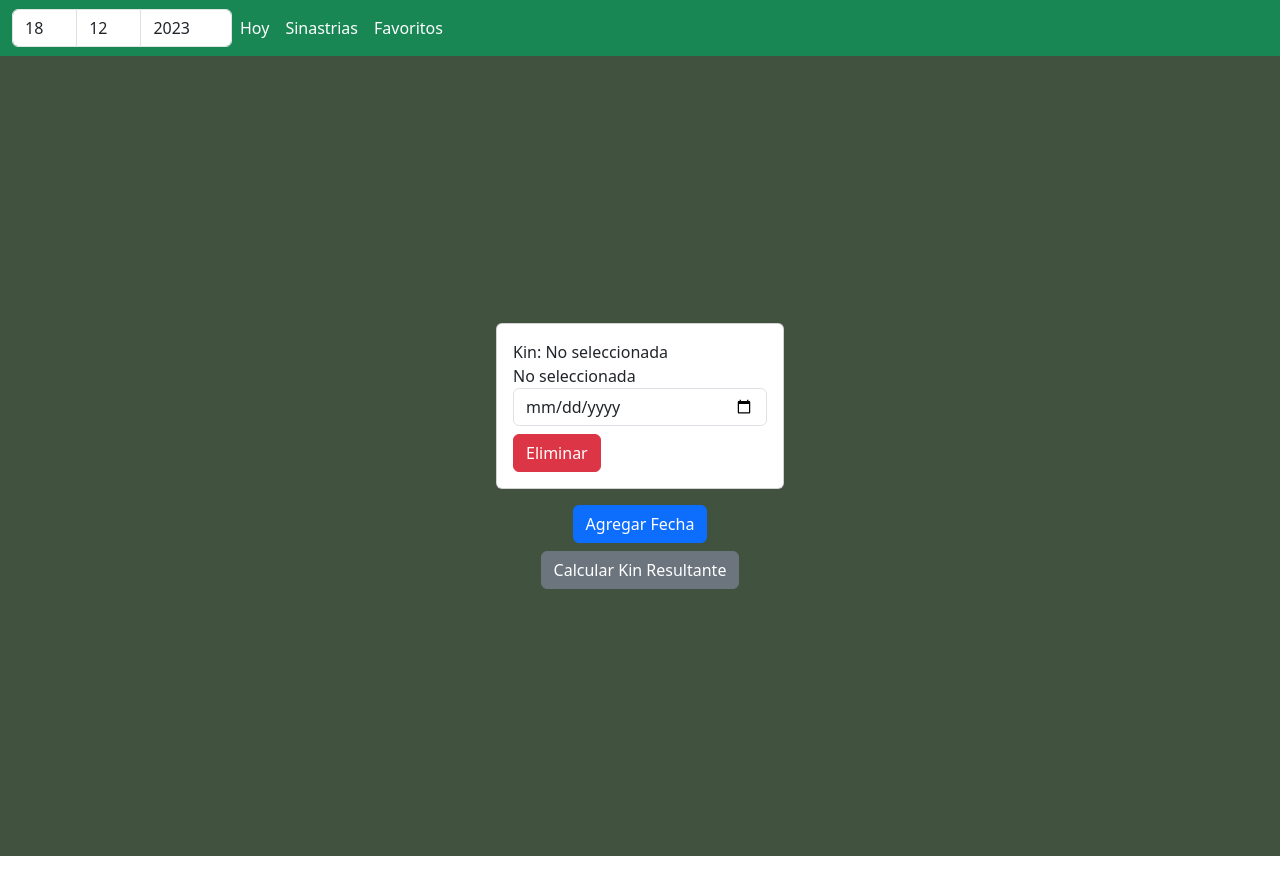
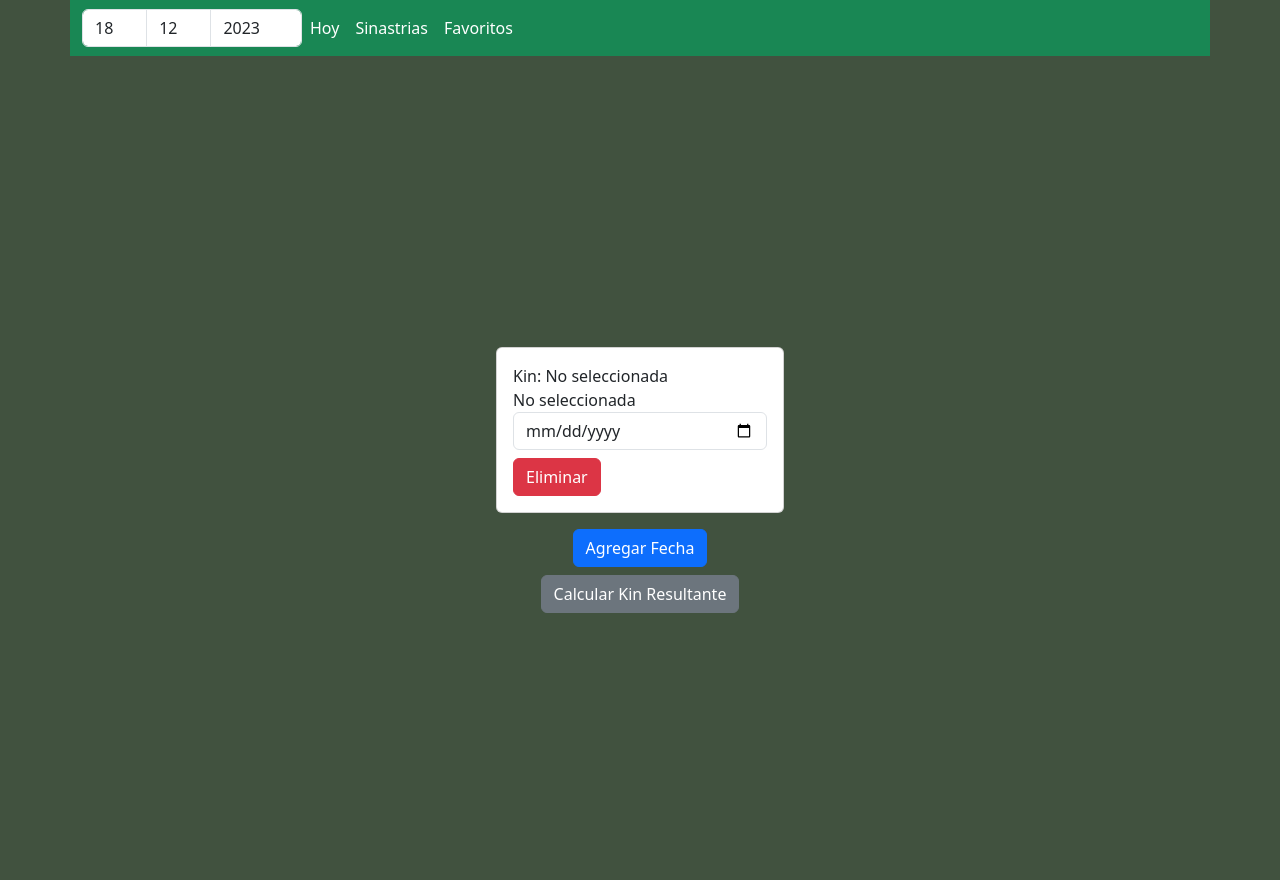
Before and after one commit to LihueMaidanaAvaca/SolKin, a React (Create React App) app: page /sinastria in a window 1280 px wide. Before the commit the page ends 856 px from the top, so only its background shows below. Built offline with nearby package versions, Linux system fonts and the light colour scheme; a small style sheet from the web is missing.

Commit message:
sinastria 6

```diff
--- a/src/components/Header.js
+++ b/src/components/Header.js
@@ -3,7 +3,7 @@ import { Link } from "react-router-dom";
 
 export default function Header({ day, month, year, onDateChange }) {
     return (
-        <nav className="navbar navbar-expand-lg navbar-dark bg-success">
+        <nav className="container navbar navbar-expand-lg navbar-dark bg-success">
             <div className="container-fluid">
                 {/* <a className="navbar-brand" href="#">SolKin</a> */}
                 <DateInput
--- a/src/pages/Sinastria.js
+++ b/src/pages/Sinastria.js
@@ -54,14 +54,16 @@ export default function Sinastria() {
                 totalDayMonth += kinMaya.processedDayMonth;
                 totalYear += kinMaya.processedYear;
             }
-            console.log(fecha.value, "resultado")
         });
         const resultado = toKin(totalYear, totalDayMonth);
+        console.log(resultado.kin, "resultado")
         setResultadoKin(resultado);
     };
 
     return (
-        <div className="d-flex flex-column align-items-center justify-content-center " style={{height: "100vh"}}>
+        <div className="container mt-4 d-flex flex-column align-items-center justify-content-center " style={{height: "100vh"}}>
+            <div>
+
             {resultadoKin && (
                 <div className="card mt-2 mb-4" style={{ width: '20rem' }}>
                     <div className="card-body">
@@ -74,7 +76,8 @@ export default function Sinastria() {
                     </div>
                 </div>
             )}
-            {fechas.map((fecha) => {
+            </div>
+            {!resultadoKin && fechas.map((fecha) => {
                 const kinMaya = calcularKinMaya(fecha.value);
                 return (
                     <div key={fecha.id} className="card mb-2" style={{ width: '18rem' }}>
```
